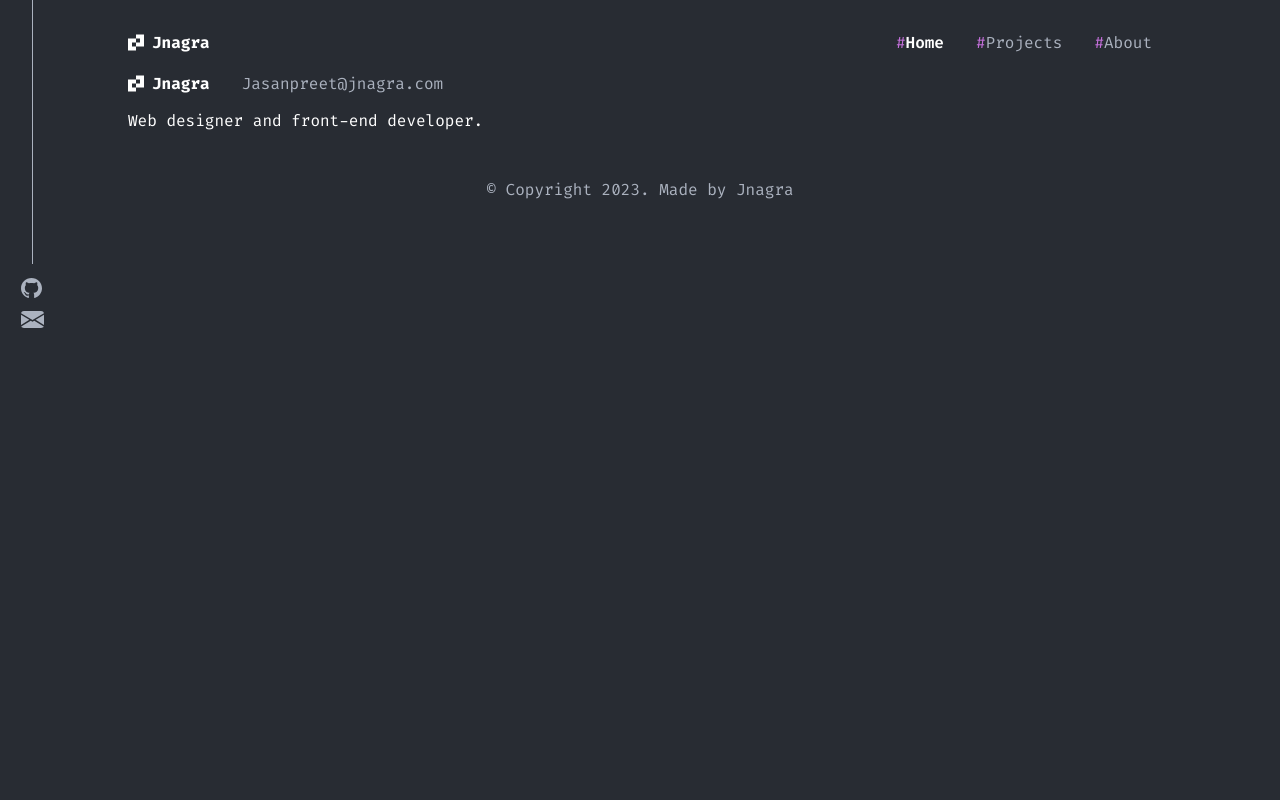
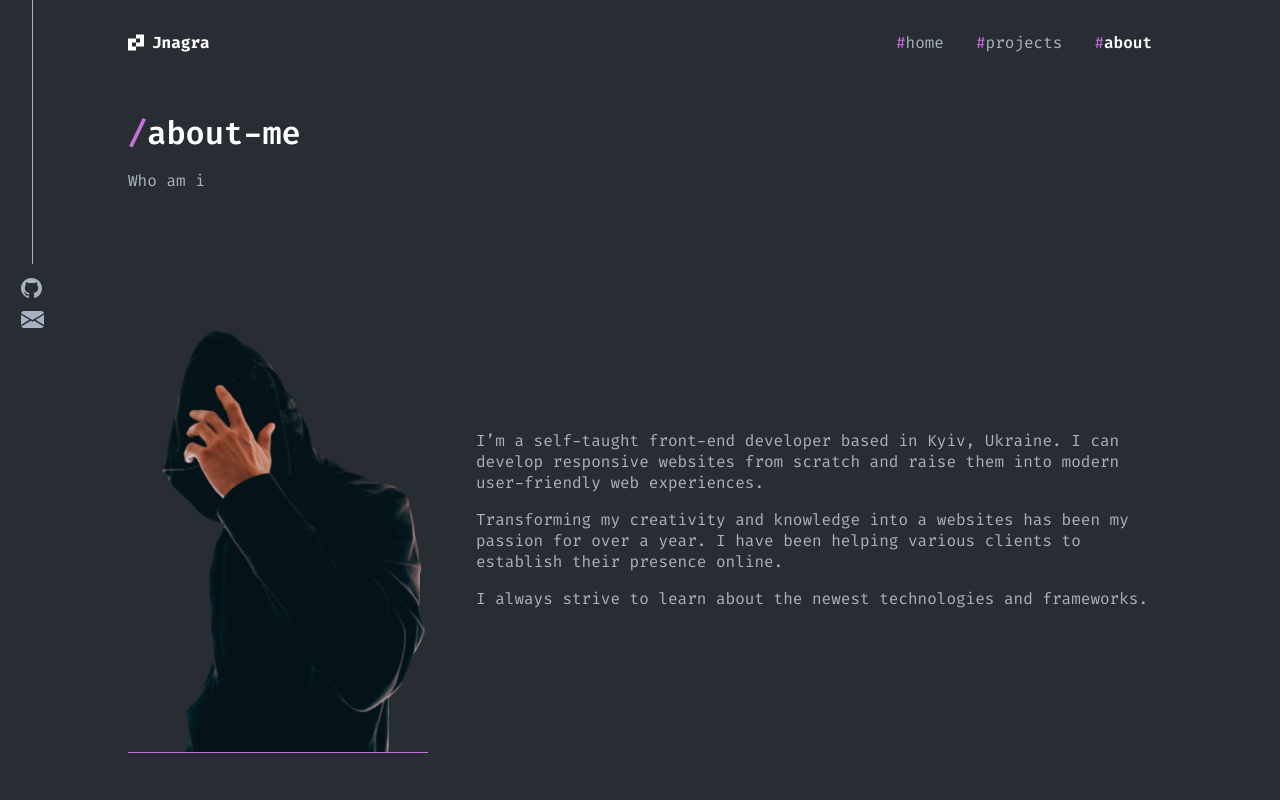
Before and after one commit to jasanpreetn9/Portfolio, a SvelteKit app: page /about in a window 1280 px wide. Shown: the top 800 px of the page. Built offline with nearby package versions, Linux system fonts and the light colour scheme.

Commit message:
added projects and about pages

```diff
--- a/src/lib/Components/Projects.svelte
+++ /dev/null
@@ -1,168 +0,0 @@
-<script>
-	export let projects;
-</script>
-
-<section class="projects">
-	<div class="projects__header">
-		<h2 class="h2">Projects</h2>
-		<a class="projects__link" href="/projects">View all</a>
-	</div>
-
-	<div class="project-list">
-		{#each projects as project}
-			<div class="project">
-				<img
-					alt={project.name}
-					src={`https://github.com/jasanpreetn9/portfolio-projects/blob/main/previews/${project.preview}?raw=true`}
-					class="project__image"
-				/>
-
-				<ul class="project__techs">
-					{#each project.tags as tag}
-						<li class="project__tech">{tag}</li>
-					{/each}
-				</ul>
-
-				<div class="project__content">
-					<div class="project__name">{project.name}</div>
-					<div class="project__description">{project.description}</div>
-					<div class="project__links">
-						<a href={project.github_repo} class="button">Github</a>
-						{#if project.live_url}
-							<a href={project.live_url} class="button">Live</a>
-						{/if}
-					</div>
-				</div>
-			</div>
-		{/each}
-	</div>
-</section>
-
-<style>
-	div,
-	h2,
-	a,
-	img,
-	ul,
-	li,
-	section {
-		margin: 0;
-		padding: 0;
-		border: 0;
-		font-size: 100%;
-		font: inherit;
-		vertical-align: baseline;
-	}
-
-	a {
-		text-decoration: none;
-		color: inherit;
-	}
-
-	ul {
-		list-style: none;
-	}
-
-	img {
-		max-width: 100%;
-		display: block;
-	}
-
-	.button {
-		display: inline-block;
-		padding: 8px 16px;
-		border: 1px solid var(--primary);
-		font-weight: 500;
-	}
-	.button:hover {
-		background-color: var(--primary-op);
-	}
-
-	.h2 {
-		font-size: 32px;
-		font-weight: 500;
-		position: relative;
-		float: none;
-		clear: both;
-		display: inline-block;
-	}
-	.h2::before {
-		content: '#';
-		color: var(--primary);
-	}
-	.h2::after {
-		content: '';
-		display: block;
-		width: 10vw;
-		height: 1px;
-		background-color: var(--primary);
-		position: absolute;
-		transform: translate(100%, -50%);
-		right: -16px;
-		top: 50%;
-	}
-
-	.projects__header {
-		display: flex;
-		justify-content: space-between;
-		align-items: center;
-		flex-wrap: wrap;
-		margin-bottom: 48px;
-	}
-
-	.projects__link {
-		text-decoration: underline;
-	}
-	.projects__link:hover {
-		color: var(--primary);
-	}
-
-	.project {
-		border: 1px solid var(--gray);
-	}
-	.project__links {
-		display: flex;
-		flex-wrap: wrap;
-		gap: 8px;
-	}
-	.project__image {
-		border-bottom: 1px solid var(--gray);
-		aspect-ratio: 16/9;
-	}
-	.project__content {
-		padding: 16px;
-	}
-	.project__name {
-		font-size: 24px;
-		font-weight: 500;
-		text-transform: capitalize;
-	}
-	.project__description {
-		color: var(--gray);
-		margin: 16px 0;
-	}
-	.project__techs {
-		display: flex;
-		flex-wrap: wrap;
-		gap: 8px 16px;
-		color: var(--gray);
-		padding: 8px;
-		border-bottom: 1px solid var(--gray);
-	}
-	.project__tech {
-		text-transform: capitalize;
-	}
-	.project-list {
-		width: 100%;
-		display: grid;
-		grid-template-columns: repeat(3, 1fr);
-		gap: 16px;
-		align-items: start;
-		margin-top: 48px;
-	}
-	@media (max-width: 1024px) {
-		.project-list {
-			grid-template-columns: repeat(auto-fit, minmax(300px, 1fr));
-		}
-	}
-</style>
--- /dev/null
+++ b/src/lib/Components/ProjectsList.svelte
@@ -0,0 +1,119 @@
+<script>
+	export let projects;
+</script>
+
+<div class="project-list">
+	{#each projects as project}
+		<div class="project">
+			<img
+				alt={project.name}
+				src={`https://github.com/jasanpreetn9/portfolio-projects/blob/main/previews/${project.preview}?raw=true`}
+				class="project__image"
+			/>
+
+			<ul class="project__techs">
+				{#each project.tags as tag}
+					<li class="project__tech">{tag}</li>
+				{/each}
+			</ul>
+
+			<div class="project__content">
+				<div class="project__name">{project.name}</div>
+				<div class="project__description">{project.description}</div>
+				<div class="project__links">
+					<a href={project.github_repo} class="button">Github</a>
+					{#if project.live_url}
+						<a href={project.live_url} class="button">Live</a>
+					{/if}
+				</div>
+			</div>
+		</div>
+	{/each}
+</div>
+
+<style>
+	div,
+	a,
+	img,
+	ul,
+	li {
+		margin: 0;
+		padding: 0;
+		border: 0;
+		font-size: 100%;
+		font: inherit;
+		vertical-align: baseline;
+	}
+
+	a {
+		text-decoration: none;
+		color: inherit;
+	}
+
+	ul {
+		list-style: none;
+	}
+
+	img {
+		max-width: 100%;
+		display: block;
+	}
+
+	.button {
+		display: inline-block;
+		padding: 8px 16px;
+		border: 1px solid var(--primary);
+		font-weight: 500;
+	}
+	.button:hover {
+		background-color: var(--primary-op);
+	}
+
+	.project {
+		border: 1px solid var(--gray);
+	}
+	.project__links {
+		display: flex;
+		flex-wrap: wrap;
+		gap: 8px;
+	}
+	.project__image {
+		border-bottom: 1px solid var(--gray);
+		aspect-ratio: 16/9;
+	}
+	.project__content {
+		padding: 16px;
+	}
+	.project__name {
+		font-size: 24px;
+		font-weight: 500;
+		text-transform: capitalize;
+	}
+	.project__description {
+		color: var(--gray);
+		margin: 16px 0;
+	}
+	.project__techs {
+		display: flex;
+		flex-wrap: wrap;
+		gap: 8px 16px;
+		color: var(--gray);
+		padding: 8px;
+		border-bottom: 1px solid var(--gray);
+	}
+	.project__tech {
+		text-transform: capitalize;
+	}
+	.project-list {
+		width: 100%;
+		display: grid;
+		grid-template-columns: repeat(3, 1fr);
+		gap: 16px;
+		align-items: start;
+	}
+	@media (max-width: 1024px) {
+		.project-list {
+			grid-template-columns: repeat(auto-fit, minmax(300px, 1fr));
+		}
+	}
+</style>
--- a/src/lib/Components/index.js
+++ b/src/lib/Components/index.js
@@ -1,3 +1,3 @@
-export { default as Projects } from './Projects.svelte';
+export { default as ProjectsList } from './ProjectsList.svelte';
 export { default as Skills } from './Skills.svelte';
 export { default as Contact } from './Contact.svelte';
--- a/src/routes/+layout.svelte
+++ b/src/routes/+layout.svelte
@@ -1,5 +1,6 @@
 <script>
 	import '$lib/global.css';
+	import { page } from '$app/stores';
 	import { email, github, logo } from '$lib/images/icons';
 </script>
 
@@ -28,11 +29,25 @@
 				<span class="logo__name">Jnagra</span>
 			</a>
 			<div class="header__links">
-				<a href="/" class="header__link header__link_active">Home</a>
+				<a
+					href="/"
+					class={`header__link ${$page.url.pathname === '/' ? 'header__link_active' : ''}`}
+				>
+					home
+				</a>
 
-				<a href="/projects" class="header__link">Projects</a>
-
-				<a href="/about" class="header__link">About</a>
+				<a
+					href="/projects"
+					class={`header__link ${$page.url.pathname === '/projects' ? 'header__link_active' : ''}`}
+				>
+					projects
+				</a>
+				<a
+					href="/about"
+					class={`header__link ${$page.url.pathname === '/about' ? 'header__link_active' : ''}`}
+				>
+					about
+				</a>
 			</div>
 		</div>
 	</div>
--- a/src/routes/+page.svelte
+++ b/src/routes/+page.svelte
@@ -1,9 +1,8 @@
 <script>
 	export let data;
 	const { projects } = data;
-	import { Projects, Skills, Contact } from '$lib/Components';
+	import { ProjectsList, Skills, Contact } from '$lib/Components';
 	import { hero, aboutMe } from '$lib/images';
-	console.log(projects)
 </script>
 
 <div class="container content">
@@ -29,7 +28,14 @@
 		</blockquote>
 		<figcaption class="quote__author">- Albert Einstein</figcaption>
 	</figure>
-	<Projects projects={projects.slice(0,3)} />
+	<section class="projects">
+		<div class="projects__header">
+			<h2 class="h2">Projects</h2>
+			<a class="projects__link" href="/projects">View all</a>
+		</div>
+
+		<ProjectsList projects={projects.slice(0, 3)} />
+	</section>
 
 	<Skills />
 
@@ -134,6 +140,80 @@
 		right: -16px;
 		top: 50%;
 	}
+	div,
+	h2,
+	a,
+	img,
+	section {
+		margin: 0;
+		padding: 0;
+		border: 0;
+		font-size: 100%;
+		font: inherit;
+		vertical-align: baseline;
+	}
+
+	a {
+		text-decoration: none;
+		color: inherit;
+	}
+
+
+
+	img {
+		max-width: 100%;
+		display: block;
+	}
+
+	.button {
+		display: inline-block;
+		padding: 8px 16px;
+		border: 1px solid var(--primary);
+		font-weight: 500;
+	}
+	.button:hover {
+		background-color: var(--primary-op);
+	}
+
+	.h2 {
+		font-size: 32px;
+		font-weight: 500;
+		position: relative;
+		float: none;
+		clear: both;
+		display: inline-block;
+	}
+	.h2::before {
+		content: '#';
+		color: var(--primary);
+	}
+	.h2::after {
+		content: '';
+		display: block;
+		width: 10vw;
+		height: 1px;
+		background-color: var(--primary);
+		position: absolute;
+		transform: translate(100%, -50%);
+		right: -16px;
+		top: 50%;
+	}
+
+	.projects__header {
+		display: flex;
+		justify-content: space-between;
+		align-items: center;
+		flex-wrap: wrap;
+		margin-bottom: 48px;
+	}
+
+	.projects__link {
+		text-decoration: underline;
+	}
+	.projects__link:hover {
+		color: var(--primary);
+	}
+
 
 	.container {
 		max-width: 1024px;
--- a/src/routes/about/+page.svelte
+++ b/src/routes/about/+page.svelte
@@ -1,4 +1,114 @@
 <script>
-    /** @type {import('./$types').PageData} */
-    export let data;
+	import { Skills } from '$lib/Components';
+	import { aboutMe } from '$lib/images';
 </script>
+
+<div class="container content">
+	<div class="path">
+		<h1 class="h1 path__name">about-me</h1>
+		<p class="path__description">Who am i</p>
+	</div>
+
+	<section class="about">
+		<div class="about__illustrations">
+			<img src={aboutMe} alt="" class="about__image" />
+		</div>
+		<div class="about__text">
+			<p class="about__description">
+				I’m a self-taught front-end developer based in Kyiv, Ukraine. I can develop responsive
+				websites from scratch and raise them into modern user-friendly web experiences.
+			</p>
+
+			<p class="about__description">
+				Transforming my creativity and knowledge into a websites has been my passion for over a
+				year. I have been helping various clients to establish their presence online.
+			</p>
+
+			<p class="about__description">
+				I always strive to learn about the newest technologies and frameworks.
+			</p>
+		</div>
+	</section>
+	<Skills />
+</div>
+
+<style>
+	div,
+	h1,
+	p,
+	img,
+	section {
+		margin: 0;
+		padding: 0;
+		border: 0;
+		font-size: 100%;
+		font: inherit;
+		vertical-align: baseline;
+	}
+
+	img {
+		max-width: 100%;
+		display: block;
+	}
+
+	.path {
+		align-self: start;
+		display: block;
+		width: 100%;
+	}
+	.path__name {
+		font-size: 32px;
+		font-weight: 600;
+	}
+	.path__name::before {
+		content: '/';
+		color: var(--primary);
+	}
+	.path__description {
+		color: var(--gray);
+		margin-top: 16px;
+	}
+
+	.container {
+		max-width: 1024px;
+		margin: 0 auto;
+		position: relative;
+	}
+	@media (max-width: 1024px) {
+		.container {
+			padding: 16px;
+		}
+	}
+
+	.content {
+		margin-top: 112px;
+		flex: 1;
+		display: flex;
+		flex-direction: column;
+		align-items: center;
+		gap: 112px;
+	}
+
+	.about {
+		display: flex;
+		justify-content: space-between;
+		gap: 48px;
+		align-items: center;
+		flex-wrap: wrap;
+	}
+	.about__text {
+		flex: 3 1 0;
+		color: var(--gray);
+		min-width: 300px;
+	}
+	.about__description {
+		margin-bottom: 16px;
+	}
+	.about__illustrations {
+		flex: 1 1 0;
+		min-width: 300px;
+	}
+	.about__image {
+		border-bottom: 1px solid var(--primary);
+	}
+</style>
--- a/src/routes/projects/+page.server.js
+++ /dev/null
@@ -1,4 +0,0 @@
-/** @type {import('./$types').PageServerLoad} */
-export async function load() {
-    return {};
-};
--- a/src/routes/projects/+page.svelte
+++ b/src/routes/projects/+page.svelte
@@ -1,4 +1,62 @@
 <script>
-    /** @type {import('./$types').PageData} */
-    export let data;
+	export let data;
+	const { projects } = data;
+	import { ProjectsList } from '$lib/Components';
 </script>
+
+<div class="container content">
+	<div class="path">
+		<h1 class="h1 path__name">projects</h1>
+		<p class="path__description">All of my projects</p>
+	</div>
+
+	<ProjectsList {projects} />
+</div>
+
+<style>
+	div,
+	h1 {
+		margin: 0;
+		padding: 0;
+		border: 0;
+		font-size: 100%;
+		font: inherit;
+		vertical-align: baseline;
+	}
+
+	.path {
+		width: 100%;
+	}
+	.path__name {
+		font-size: 32px;
+		font-weight: 600;
+	}
+	.path__name::before {
+		content: '/';
+		color: var(--primary);
+	}
+	.path__description {
+		color: var(--gray);
+		margin-top: 16px;
+	}
+
+	.container {
+		max-width: 1024px;
+		margin: 0 auto;
+		position: relative;
+	}
+	@media (max-width: 1024px) {
+		.container {
+			padding: 16px;
+		}
+	}
+
+	.content {
+		margin-top: 112px;
+		flex: 1;
+		display: flex;
+		flex-direction: column;
+		align-items: center;
+		gap: 112px;
+	}
+</style>
```
Also changed, not shown: src/routes/projects/+page.js (added, +10 -0 lines).
